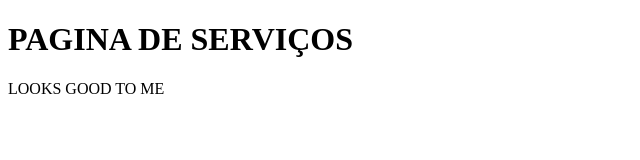
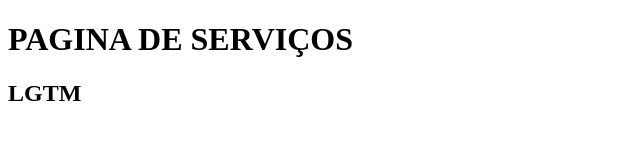
Before and after one commit to AneteNeto/github-for-teams, a plain HTML site: page service.html in a window 1280 px wide. Shown: the whole page, without its empty margins (0-640 px from the left). Drawn offline with Linux system fonts and the light colour scheme.

Commit message:
Update service.html

```diff
--- a/service.html
+++ b/service.html
@@ -5,6 +5,6 @@
 </head>
 <body>
 	<h1>PAGINA DE SERVIÇOS</h1>
-	<p>LOOKS GOOD TO ME</p>
+	<h2>LGTM</h2>
 </body>
 </html>
```
